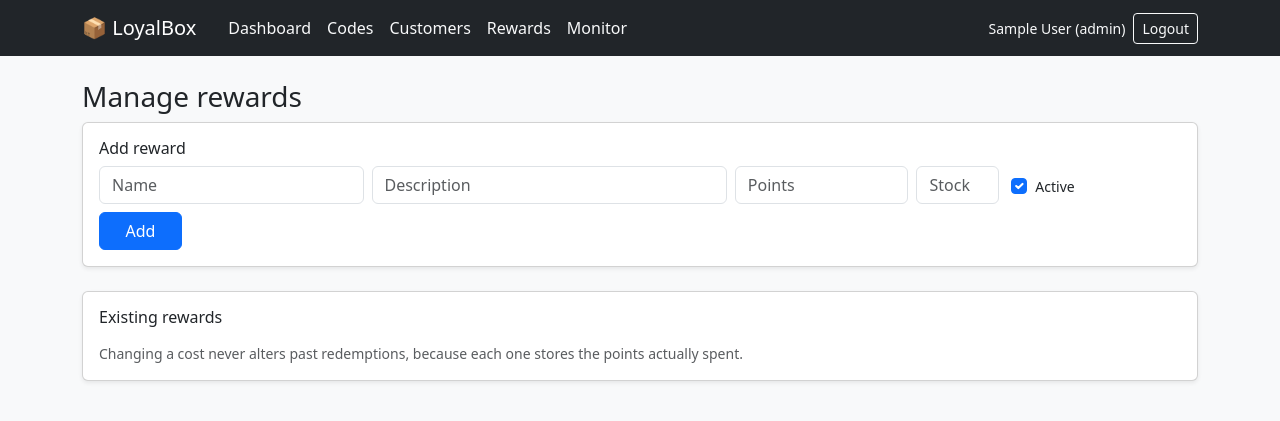
After one commit to divu-06/loyalbox, a PHP site: page /admin/rewards.php in a window 1280 px wide. The commit adds this page. Shown: the top 421 px of the page. Run offline with PHP 8.4, Linux system fonts and the light colour scheme; the visitor is signed in with stand-in values (Sample User, id 1); data that the repository does not hold is empty.

Commit message:
feat: admin customer management and reward CRUD

```diff
--- /dev/null
+++ b/admin/rewards.php
@@ -0,0 +1,66 @@
+<?php
+require_once __DIR__ . '/../includes/auth.php';
+$u = require_role('admin');
+
+if ($_SERVER['REQUEST_METHOD'] === 'POST') {
+    csrf_verify();
+    $name  = trim((string)($_POST['name'] ?? ''));
+    $desc  = trim((string)($_POST['description'] ?? ''));
+    $cost  = (int)($_POST['points_cost'] ?? 0);
+    $stock = (int)($_POST['stock'] ?? -1);
+    $active = isset($_POST['is_active']) ? 1 : 0;
+
+    $err = [];
+    if (mb_strlen($name) < 2 || mb_strlen($name) > 120) $err[] = 'Name must be 2 to 120 characters.';
+    if ($cost < 1 || $cost > 100000) $err[] = 'Points cost must be between 1 and 100,000.';
+    if ($stock < 0 || $stock > 100000) $err[] = 'Stock must be between 0 and 100,000.';
+
+    if ($err) {
+        flash('danger', implode(' ', $err));
+    } elseif (($_POST['action'] ?? '') === 'create') {
+        db()->prepare('INSERT INTO rewards (name, description, points_cost, stock, is_active) VALUES (?,?,?,?,?)')
+            ->execute([$name, $desc, $cost, $stock, $active]);
+        flash('success', 'Reward added.');
+    } elseif (($_POST['action'] ?? '') === 'update') {
+        db()->prepare('UPDATE rewards SET name=?, description=?, points_cost=?, stock=?, is_active=? WHERE id=?')
+            ->execute([$name, $desc, $cost, $stock, $active, (int)($_POST['reward_id'] ?? 0)]);
+        flash('success', 'Reward updated.');
+    }
+    redirect('admin/rewards.php');
+}
+
+$rewards = db()->query('SELECT * FROM rewards ORDER BY is_active DESC, points_cost')->fetchAll();
+
+$pageTitle = 'Manage Rewards';
+require __DIR__ . '/../includes/header.php';
+?>
+<h3>Manage rewards</h3>
+<div class="card shadow-sm mb-4"><div class="card-body">
+  <h6>Add reward</h6>
+  <form method="post" class="row g-2">
+    <?= csrf_field() ?><input type="hidden" name="action" value="create">
+    <div class="col-md-3"><input class="form-control" name="name" placeholder="Name" required></div>
+    <div class="col-md-4"><input class="form-control" name="description" placeholder="Description"></div>
+    <div class="col-md-2"><input class="form-control" type="number" name="points_cost" min="1" placeholder="Points" required></div>
+    <div class="col-md-1"><input class="form-control" type="number" name="stock" min="0" placeholder="Stock" required></div>
+    <div class="col-md-1 form-check pt-2 ms-2"><input class="form-check-input" type="checkbox" name="is_active" checked> <label class="form-check-label small">Active</label></div>
+    <div class="col-md-1"><button class="btn btn-primary w-100">Add</button></div>
+  </form>
+</div></div>
+
+<div class="card shadow-sm"><div class="card-body">
+  <h6>Existing rewards</h6>
+  <?php foreach ($rewards as $r): ?>
+  <form method="post" class="row g-2 align-items-center border-bottom py-2">
+    <?= csrf_field() ?><input type="hidden" name="action" value="update"><input type="hidden" name="reward_id" value="<?= (int)$r['id'] ?>">
+    <div class="col-md-3"><input class="form-control form-control-sm" name="name" value="<?= e($r['name']) ?>" required></div>
+    <div class="col-md-4"><input class="form-control form-control-sm" name="description" value="<?= e($r['description']) ?>"></div>
+    <div class="col-md-2"><input class="form-control form-control-sm" type="number" name="points_cost" min="1" value="<?= (int)$r['points_cost'] ?>" required></div>
+    <div class="col-md-1"><input class="form-control form-control-sm" type="number" name="stock" min="0" value="<?= (int)$r['stock'] ?>" required></div>
+    <div class="col-md-1 form-check ms-2"><input class="form-check-input" type="checkbox" name="is_active" <?= $r['is_active'] ? 'checked' : '' ?>> <label class="form-check-label small">Active</label></div>
+    <div class="col-md-1"><button class="btn btn-sm btn-outline-primary w-100">Save</button></div>
+  </form>
+  <?php endforeach; ?>
+  <p class="small text-muted mt-3 mb-0">Changing a cost never alters past redemptions, because each one stores the points actually spent.</p>
+</div></div>
+<?php require __DIR__ . '/../includes/footer.php'; ?>
--- a/includes/header.php
+++ b/includes/header.php
@@ -15,6 +15,22 @@ $flash = get_flash();
 <nav class="navbar navbar-dark bg-dark mb-4">
   <div class="container">
     <a class="navbar-brand" href="<?= url('index.php') ?>">📦 LoyalBox</a>
+    <?php if ($u): ?>
+  <div class="d-none d-md-flex gap-3 me-auto ms-3">
+  <?php if ($u['role'] === 'admin'): ?>
+    <a class="nav-link text-light small" href="<?= url('admin/dashboard.php') ?>">Dashboard</a>
+    <a class="nav-link text-light small" href="<?= url('admin/generate.php') ?>">Codes</a>
+    <a class="nav-link text-light small" href="<?= url('admin/customers.php') ?>">Customers</a>
+    <a class="nav-link text-light small" href="<?= url('admin/rewards.php') ?>">Rewards</a>
+    <a class="nav-link text-light small" href="<?= url('admin/monitor.php') ?>">Monitor</a>
+  <?php else: ?>
+    <a class="nav-link text-light small" href="<?= url('customer/dashboard.php') ?>">Dashboard</a>
+    <a class="nav-link text-light small" href="<?= url('customer/claim.php') ?>">Claim</a>
+    <a class="nav-link text-light small" href="<?= url('customer/rewards.php') ?>">Rewards</a>
+    <a class="nav-link text-light small" href="<?= url('customer/history.php') ?>">History</a>
+  <?php endif; ?>
+  </div>
+<?php endif; ?>
     <div class="d-flex align-items-center gap-2">
       <?php if ($u): ?>
         <span class="text-light small"><?= e($u['name']) ?> (<?= e($u['role']) ?>)</span>
```
Also changed, not shown: admin/customers.php (added, +64 -0 lines).
